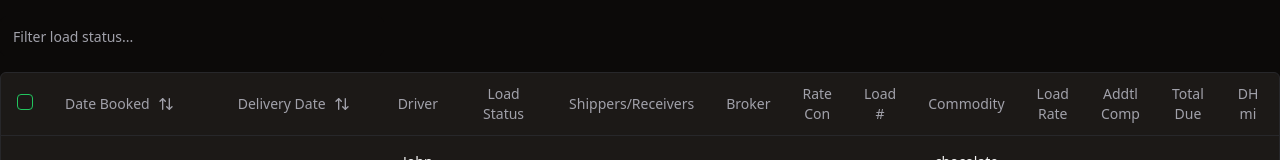
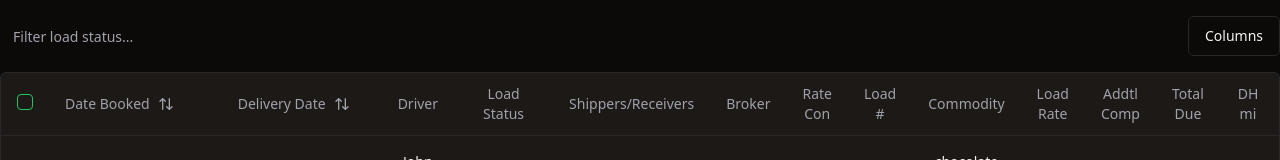
Before and after one commit to joelljones/tms, a Next.js app: page /loads in a window 1280 px wide. Shown: the top 160 px of the page. Built offline with nearby package versions, Linux system fonts and the light colour scheme.

Commit message:
feat: create column visibility toggle

```diff
--- a/src/app/loads/data-table.jsx
+++ b/src/app/loads/data-table.jsx
@@ -1,5 +1,7 @@
 // (client component) will contain our <DataTable /> component
 'use client';
+
+import * as React from 'react';
 
 import {
   // ColumnDef,
@@ -7,10 +9,10 @@ import {
   getCoreRowModel,
   getFilteredRowModel,
   // SortingState,
+  // VisibilityState,
   getSortedRowModel,
   useReactTable,
 } from '@tanstack/react-table';
-import * as React from 'react';
 
 import {
   Table,
@@ -22,6 +24,15 @@ import {
 } from '@/components/ui/table';
 
 import { Input } from '@/components/ui/input';
+
+import {
+  DropdownMenu,
+  DropdownMenuCheckboxItem,
+  DropdownMenuContent,
+  DropdownMenuTrigger,
+} from '@/components/ui/dropdown-menu';
+
+import { Button } from '@/components/ui/button';
 
 import { Badge } from '@/components/ui/badge';
 
@@ -43,6 +54,7 @@ export default function DataTable({ columns, data }) {
   const [sorting, setSorting] = React.useState([]);
   const [rowSelection, setRowSelection] = React.useState({});
   const [columnFilters, setColumnFilters] = React.useState([]);
+  const [columnVisibility, setColumnVisibility] = React.useState({});
 
   const table = useReactTable({
     data,
@@ -53,10 +65,12 @@ export default function DataTable({ columns, data }) {
     onRowSelectionChange: setRowSelection,
     onColumnFiltersChange: setColumnFilters,
     getFilteredRowModel: getFilteredRowModel(),
+    onColumnVisibilityChange: setColumnVisibility,
     state: {
       sorting,
       rowSelection,
       columnFilters,
+      columnVisibility,
     },
   });
 
@@ -69,8 +83,37 @@ export default function DataTable({ columns, data }) {
           onChange={(event) =>
             table.getColumn('loadStatus')?.setFilterValue(event.target.value)
           }
-          className=" dark:border-background dark:ring-offset-background dark:placeholder:text-muted-foreground dark:focus-visible:ring-ring max-w-sm dark:bg-background dark:text-muted-foreground dark:data-[state=active]:bg-background"
+          className="dark:border-background dark:ring-offset-background dark:placeholder:text-muted-foreground dark:focus-visible:ring-ring max-w-sm dark:bg-background dark:text-muted-foreground dark:data-[state=active]:bg-background"
         />
+        <DropdownMenu>
+          <DropdownMenuTrigger asChild>
+            <Button
+              variant="outline"
+              className="ml-auto focus-visible:ring-0 focus-visible:ring-offset-0"
+            >
+              Columns
+            </Button>
+          </DropdownMenuTrigger>
+          <DropdownMenuContent align="end">
+            {table
+              .getAllColumns()
+              .filter((column) => column.getCanHide())
+              .map((column) => {
+                return (
+                  <DropdownMenuCheckboxItem
+                    key={column.id}
+                    className="capitalize"
+                    checked={column.getIsVisible()}
+                    onCheckedChange={(value) =>
+                      column.toggleVisibility(!!value)
+                    }
+                  >
+                    {column.id}
+                  </DropdownMenuCheckboxItem>
+                );
+              })}
+          </DropdownMenuContent>
+        </DropdownMenu>
       </div>
 
       <div className="rounded-md border dark:bg-card">
```
